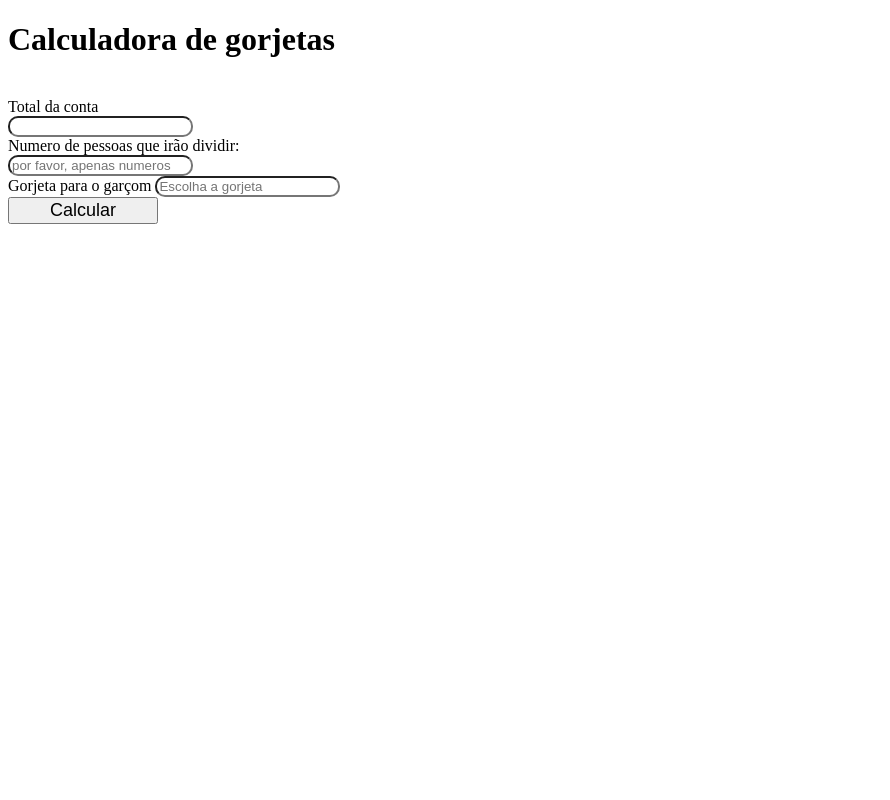
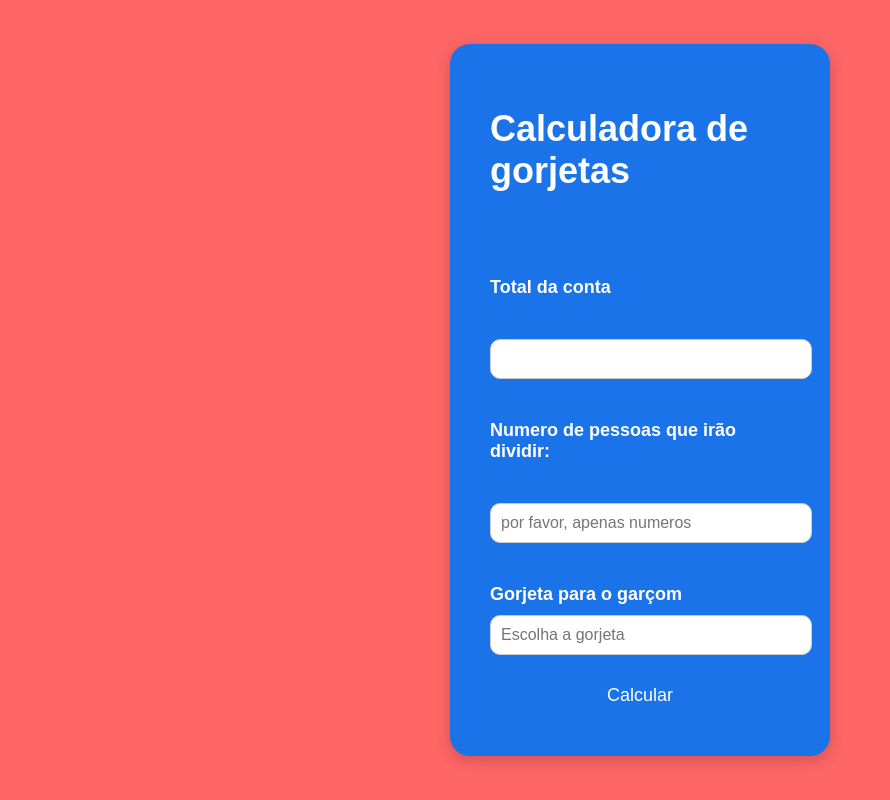
Before and after one commit to Josepogers/calculadora-de-gorjetas, a plain HTML site: page index.html in a window 1280 px wide. Shown: the whole page, without its empty margins (0-890 px from the left). Drawn offline with Linux system fonts and the light colour scheme.

Commit message:
first commmit

```diff
--- a/index.html
+++ b/index.html
@@ -6,7 +6,7 @@
     <meta name="viewport" content="width=device-width, initial-scale=1.0">
     <title>Calculadora de gorjetas</title>
 </head>
-<link rel="stylesheet" href="index.css">
+<link rel="stylesheet" href="indexg.css">
 
 <body>
     <div class="container">
```
